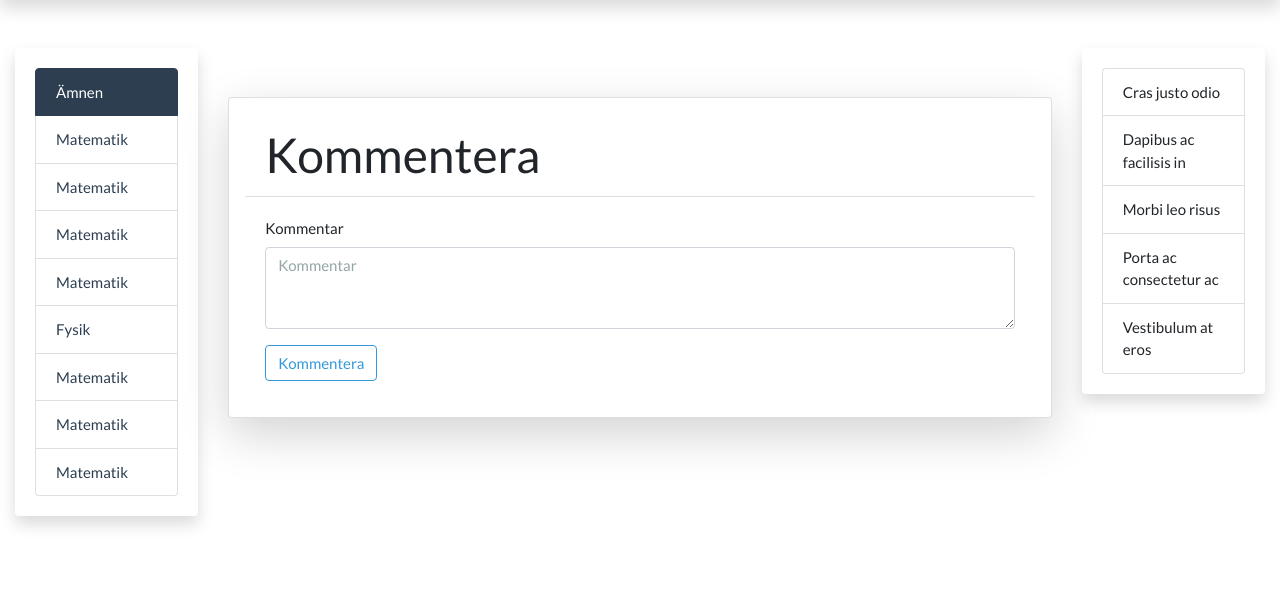
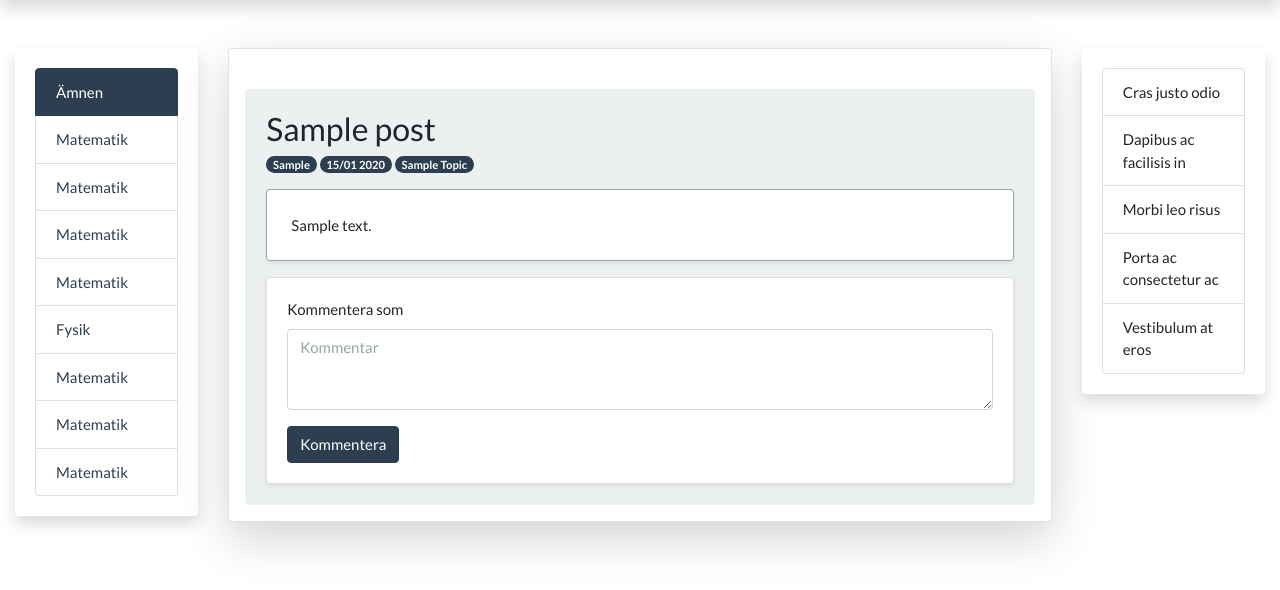
Before and after one commit to PierreLeFevre/sodhjalp, a Flask app: template flaskr/templates/blog/create_comment.html in a window 1280 px wide. Shown: the part 71-661 px from the top of the page. Run offline with Flask 2, Linux system fonts and the light colour scheme; the template is opened without the code that fills it: most values are stand-ins (such as "Sample title", 1, 10 or a date in 2020); some libraries are stand-ins or nearby versions.

Commit message:
new comment frontend

```diff
--- a/flaskr/templates/blog/create_comment.html
+++ b/flaskr/templates/blog/create_comment.html
@@ -1,16 +1,63 @@
 {% extends 'base.html' %}
+{% block title %}Kommentera{% endblock %}
 {% block content %}
 
+
+
 	<div class="card shadow-lg p-3 mb-5 bg-white rounded">
-		<h1 class="card-header bg-white">{% block title %}Kommentera{% endblock %}</h1>
+
+		<div class="card mt-4 bg-light border border-light">
+
 		    <div class="card-body">
+		      <div>
+
+		        <h3 class="card-title">{{ post['title'] }}</h3>
+
+		        {% if get_user(post['author_id'])['is_teacher'] %}
+		          <h6 class="card-subtitle mb-2 text-muted">
+		            <span class="badge badge-pill badge-success text-capitalize">{{ post['username'] }}</span>
+		            <span class="badge badge-pill badge-primary text-capitalize">{{ post['created'].strftime('%d/%m %Y') }}</span>
+		            <span class="badge badge-pill badge-primary text-capitalize">{{ post['topic']}}</span>
+		          </h6>
+		        {% else %}
+		          <h6 class="card-subtitle mb-2 text-muted">
+		            <span class="badge badge-pill badge-primary text-capitalize">{{ post['username'] }}</span>
+		            <span class="badge badge-pill badge-primary text-capitalize">{{ post['created'].strftime('%d/%m %Y') }}</span>
+		            <span class="badge badge-pill badge-primary text-capitalize">{{ post['topic']}}</span>
+		          </h6>
+		        {% endif %}
+		      </div>
+		      <p class="card-text mt-3 rounded bg-white p-4 shadow-sm border border-secondary" style="white-space: pre-line">{{post['body']}}</p>
+
+		      <div class="card bg-white shadow-sm"><div class="card-body">
 		     	<form method="post">
 					<div class="form-group">
-					<label for="body">Kommentar</label>
+						{% if g['is_teacher'] %}
+							<label for="body">Kommentera som <span class="badge badge-pill badge-success text-capitalize">{{ g.user['username'] }}</span></label>
+				        {% else %}
+							<label for="body">Kommentera som <span class="badge badge-pill badge-primary text-capitalize">{{ g.user['username'] }}</span></label>
+				        {% endif %}
+
 						<textarea name="body" class="form-control" id="body" rows="3" placeholder="Kommentar">{{ request.form['body'] }}</textarea>
 					</div>
-				<button type="submit" class="btn btn-outline-info">Kommentera</button>
+					<button type="submit" class="btn btn-primary">Kommentera</button>
 				</form>
+				</div></div>
+		      {% for comment in get_all_comments(post['id']) if get_all_comments(post['id']) != None %}
+
+		        {% if get_user(comment['author_id'])['is_teacher'] %}
+		          <div class="card shadow-sm mt-4 comments-box"><div class="card-body">
+		            <h5 class="card-title text-muted"><span class="badge badge-pill badge-success text-capitalize">{{ comment['username'] }}</span> den {{ comment['created'].strftime('%d-%m-%Y') }}</h5>
+		            <p class="body">{{ comment['body'] }}</p>
+		          </div></div>
+		        {% else %}
+		          <div class="card shadow-sm mt-4 comments-box"><div class="card-body">
+		            <h5 class="card-title text-muted"><span class="badge badge-pill badge-primary text-capitalize">{{ comment['username'] }}</span> den {{ comment['created'].strftime('%d-%m-%Y') }}</h5>
+		            <p class="body">{{ comment['body'] }}</p>
+		          </div></div>
+		        {% endif %}
+		      {% endfor %}
+		    </div>
 		</div>
 	</div>
 
```
Lines whose indentation alone changed are shown as unchanged.
